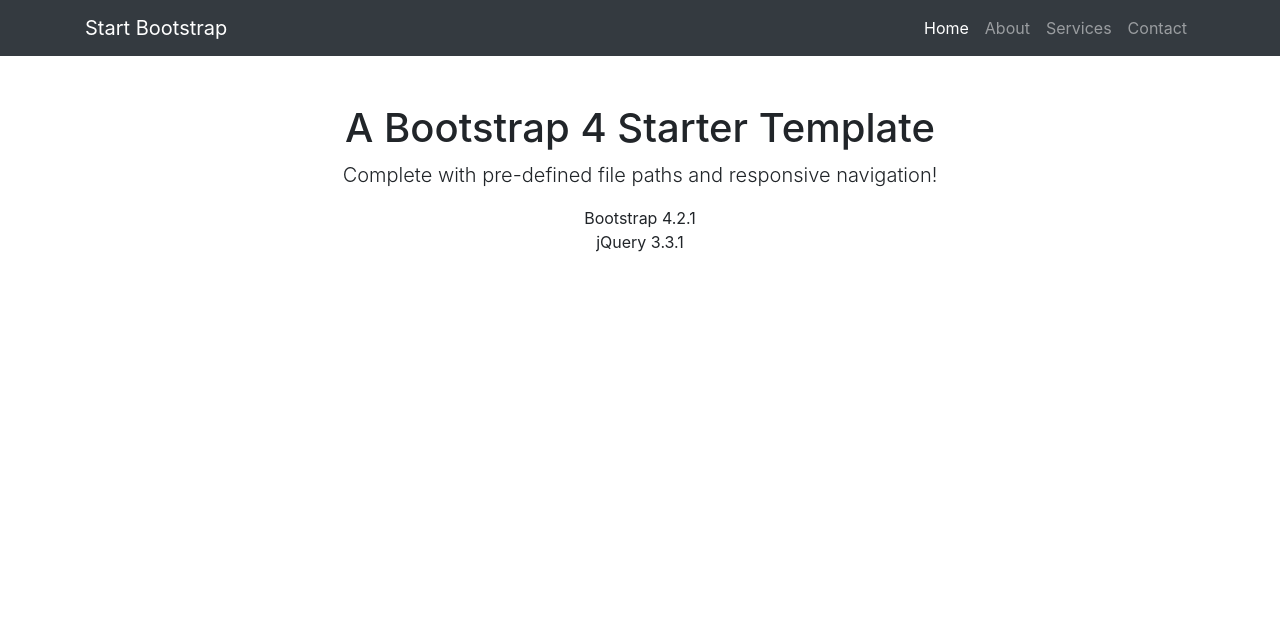
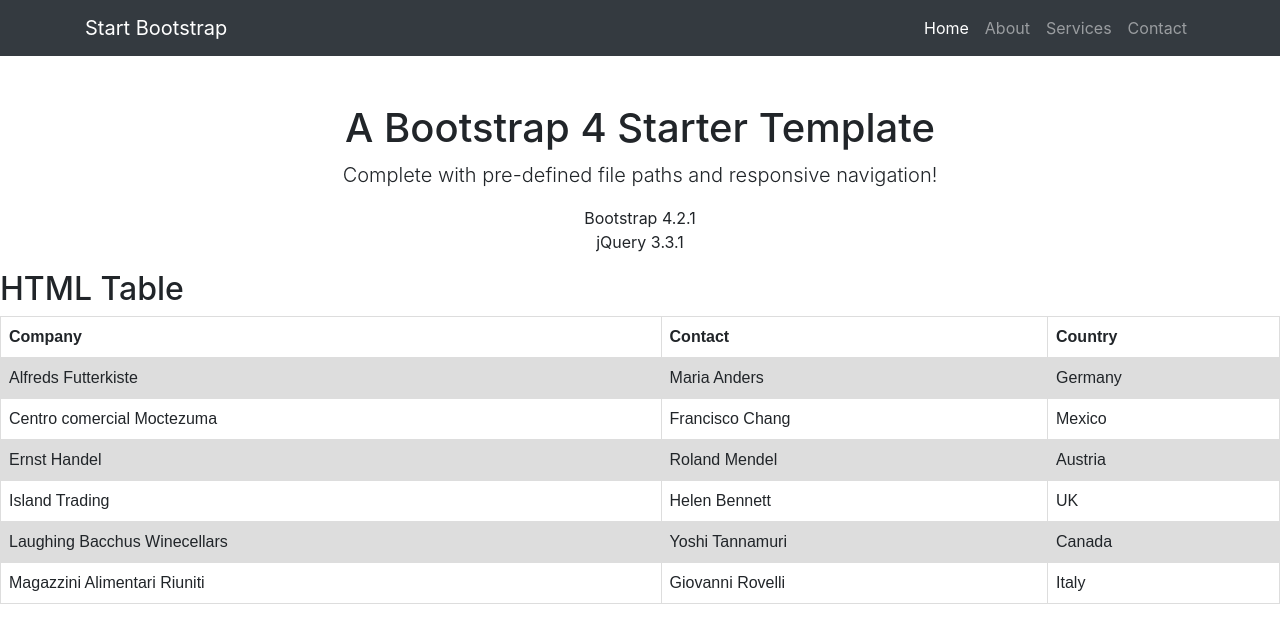
Before and after one commit to ipb-asi-dam/bootstrap-team-1, a website: page services.html in a window 1280 px wide. Drawn offline with Linux system fonts and the light colour scheme.

Commit message:
Added table in services.html

```diff
--- a/services.html
+++ b/services.html
@@ -8,7 +8,7 @@
   <meta name="description" content="">
   <meta name="author" content="">
 
-  <title>Bare - Start Bootstrap Template</title>
+  <title>Serviços Especiais</title>
 
   <!-- Bootstrap core CSS -->
   <link href="vendor/bootstrap/css/bootstrap.min.css" rel="stylesheet">
@@ -59,6 +59,66 @@
     </div>
   </div>
 
+<style>
+  table {
+    font-family: arial, sans-serif;
+    border-collapse: collapse;
+    width: 100%;
+  }
+
+  td, th {
+    border: 1px solid #dddddd;
+    text-align: left;
+    padding: 8px;
+  }
+
+  tr:nth-child(even) {
+    background-color: #dddddd;
+  }
+  </style>
+  </head>
+  <body>
+
+  <h2>HTML Table</h2>
+
+  <table>
+    <tr>
+      <th>Company</th>
+      <th>Contact</th>
+      <th>Country</th>
+    </tr>
+    <tr>
+      <td>Alfreds Futterkiste</td>
+      <td>Maria Anders</td>
+      <td>Germany</td>
+    </tr>
+    <tr>
+      <td>Centro comercial Moctezuma</td>
+      <td>Francisco Chang</td>
+      <td>Mexico</td>
+    </tr>
+    <tr>
+      <td>Ernst Handel</td>
+      <td>Roland Mendel</td>
+      <td>Austria</td>
+    </tr>
+    <tr>
+      <td>Island Trading</td>
+      <td>Helen Bennett</td>
+      <td>UK</td>
+    </tr>
+    <tr>
+      <td>Laughing Bacchus Winecellars</td>
+      <td>Yoshi Tannamuri</td>
+      <td>Canada</td>
+    </tr>
+    <tr>
+      <td>Magazzini Alimentari Riuniti</td>
+      <td>Giovanni Rovelli</td>
+      <td>Italy</td>
+    </tr>
+  </table>
+
   <!-- Bootstrap core JavaScript -->
   <script src="vendor/jquery/jquery.min.js"></script>
   <script src="vendor/bootstrap/js/bootstrap.bundle.min.js"></script>
```
Also changed, not shown: index.html (+1 -1 lines).
